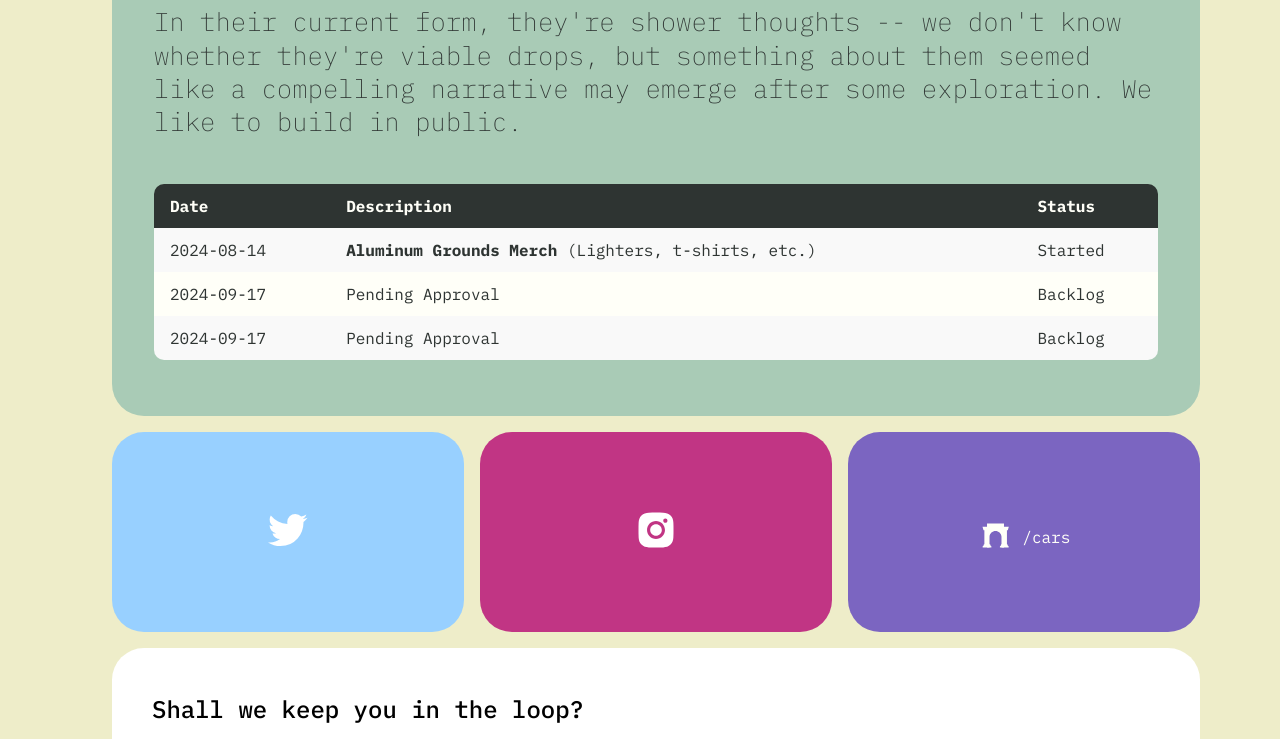
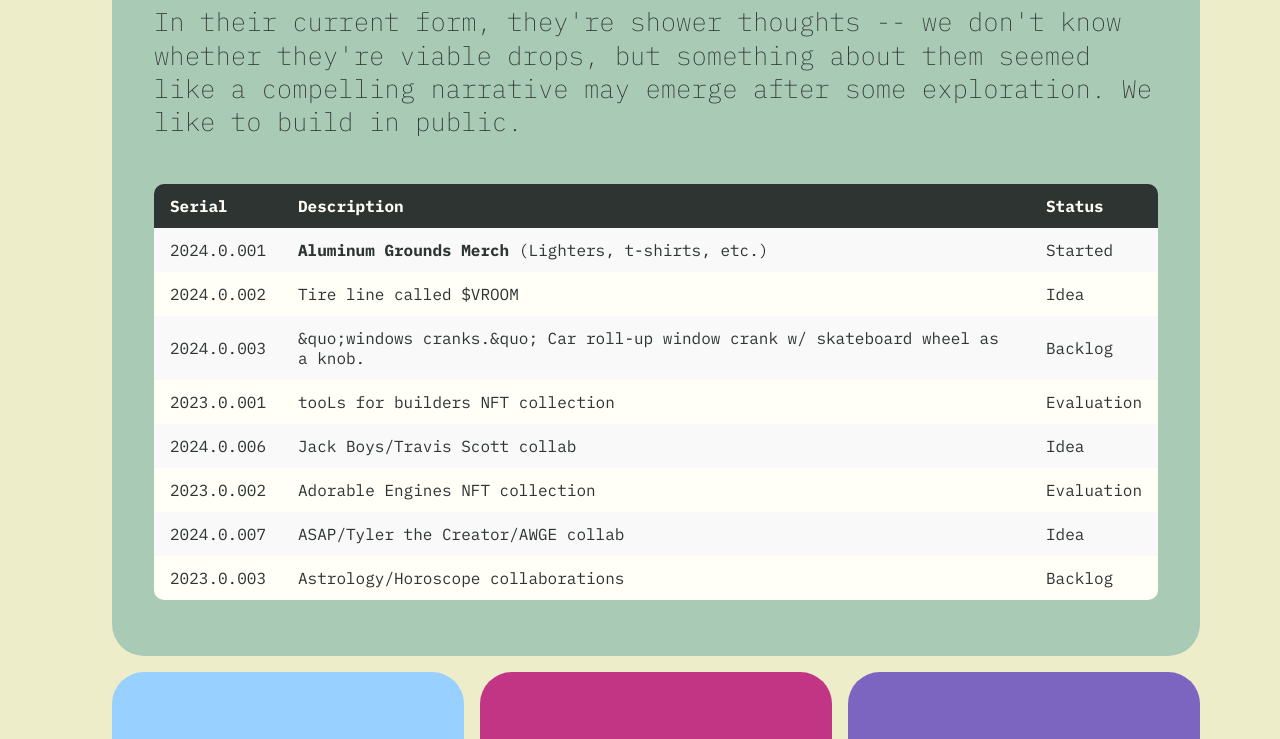
Before and after one commit to ay-el-grounds/site-fe, a Next.js app: page /backlog in a window 1280 px wide. Shown: the part 549-1288 px from the top of the page. Built offline with nearby package versions, Linux system fonts and the light colour scheme.

Commit message:
idea backlog

```diff
--- a/src/app/backlog/page.js
+++ b/src/app/backlog/page.js
@@ -41,23 +41,23 @@
             &apos;drops.&apos; For the ideas below, we&apos;d like your help.
           </p>
           <p>
-            In their current form, they&apos;re shower thoughts -- we don&apos;t know
-            whether they&apos;re viable drops, but something about them seemed like a
-            compelling narrative may emerge after some exploration. We like to
-            build in public.
+            In their current form, they&apos;re shower thoughts -- we don&apos;t
+            know whether they&apos;re viable drops, but something about them
+            seemed like a compelling narrative may emerge after some
+            exploration. We like to build in public.
           </p>
           <div className={styles.backlog}>
-          <table>
+            <table>
               <thead>
                 <tr>
-                  <th>Date</th>
+                  <th>Serial</th>
                   <th>Description</th>
                   <th>Status</th>
                 </tr>
               </thead>
               <tbody>
                 <tr>
-                  <td>2024-08-14</td>
+                  <td>2024.0.001</td>
                   <td>
                     <strong>Aluminum Grounds Merch</strong> (Lighters, t-shirts,
                     etc.)
@@ -65,20 +65,48 @@
                   <td>Started</td>
                 </tr>
                 <tr>
-                  <td>2024-09-17</td>
-                  <td>Pending Approval</td>
+                  <td>2024.0.002</td>
+                  <td>Tire line called $VROOM</td>
+                  <td>Idea</td>
+                </tr>
+                <tr>
+                  <td>2024.0.003</td>
+                  <td>
+                    &quo;windows cranks.&quo; Car roll-up window crank w/
+                    skateboard wheel as a knob.
+                  </td>
                   <td>Backlog</td>
                 </tr>
                 <tr>
-                  <td>2024-09-17</td>
-                  <td>Pending Approval</td>
+                  <td>2023.0.001</td>
+                  <td>tooLs for builders NFT collection</td>
+                  <td>Evaluation</td>
+                </tr>
+                <tr>
+                  <td>2024.0.006</td>
+                  <td>Jack Boys/Travis Scott collab</td>
+                  <td>Idea</td>
+                </tr>
+                <tr>
+                  <td>2023.0.002</td>
+                  <td>Adorable Engines NFT collection</td>
+                  <td>Evaluation</td>
+                </tr>
+                <tr>
+                  <td>2024.0.007</td>
+                  <td>ASAP/Tyler the Creator/AWGE collab</td>
+                  <td>Idea</td>
+                </tr>
+                <tr>
+                  <td>2023.0.003</td>
+                  <td>Astrology/Horoscope collaborations</td>
                   <td>Backlog</td>
                 </tr>
               </tbody>
             </table>
           </div>
         </div>
-        <Community platforms={['twitter', 'instagram', 'warpcast']} />
+        <Community platforms={["twitter", "instagram", "warpcast"]} />
         <EmailSub />
         <FinePrint />
       </main>
--- a/src/app/page.js
+++ b/src/app/page.js
@@ -21,7 +21,7 @@
         </div> */}
           <div className={styles.navBar}>
             <div className={styles.collabContainer}>
-              <a href="mailto:aluminumgrounds@gmail.com">
+              <a href="mailto:aluminumgrounds@gmail.com" target="_blank">
                 <svg
                   xmlns="http://www.w3.org/2000/svg"
                   width="100%"
```
